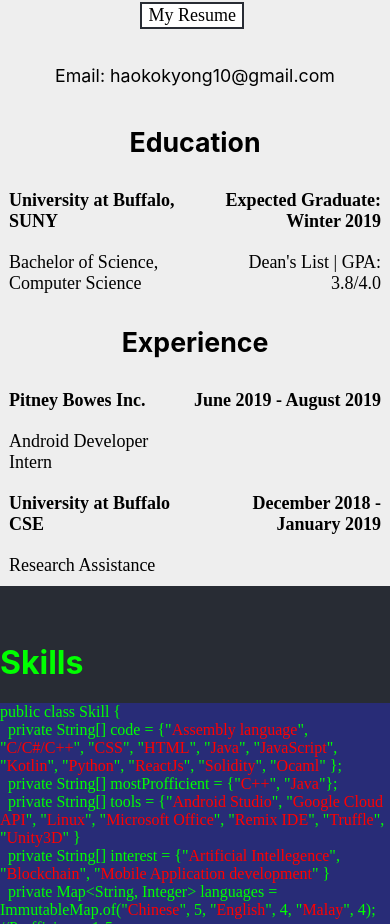
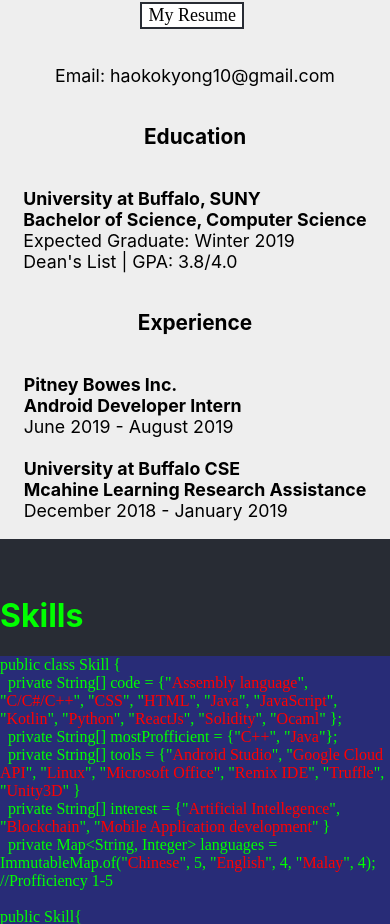
Before and after one commit to Scravlon/react-web-page, a React (Create React App) app: page / in a window 390 px wide. Shown: the part 1282-2206 px from the top of the page. Built offline with nearby package versions, Linux system fonts and the light colour scheme; a web font is replaced by a local one.

Commit message:
Mobile friendlier

```diff
--- a/src/AboutMeMob.js
+++ b/src/AboutMeMob.js
@@ -38,45 +38,30 @@
         </p>
           <p>Email: haokokyong10@gmail.com</p>
 
-        <h2>
-          Education
-        </h2>
-        <table className="tg">
-        <tbody>
-          <tr>
-            <td className="tg-0pky"><strong>University at Buffalo, SUNY</strong></td>
-            <td className="tg-dvpl"><strong>Expected Graduate: Winter 2019</strong></td>
-          </tr>
-          <tr>
-            <td className="tg-0pky">Bachelor of Science, Computer Science</td>
-            <td className="tg-dvpl">Dean's List | GPA: 3.8/4.0</td>
-          </tr>
-          </tbody>
-        </table>
+        <h3>
+          <strong>Education</strong>
+        </h3>
+        <p>
+          <strong>University at Buffalo, SUNY</strong><br/>
+          <strong>Bachelor of Science, Computer Science</strong><br/>
+          Expected Graduate: Winter 2019<br/>
+          Dean's List | GPA: 3.8/4.0
+        </p>
 
-                <h2>
+                <h3>
                   Experience
-                </h2>
-                <table className="tg">
-                <tbody>
-                  <tr>
-                    <td className="tg-0pky"><strong>Pitney Bowes Inc.</strong></td>
-                    <td className="tg-dvpl"><strong>June 2019 - August 2019</strong></td>
-                  </tr>
-                  <tr>
-                    <td className="tg-0pky">Android Developer Intern</td>
-                    <td className="tg-dvpl"></td>
-                  </tr>
-                  <tr>
-                    <td className="tg-0pky"><strong>University at Buffalo CSE</strong></td>
-                    <td className="tg-dvpl"><strong>December 2018 - January 2019 </strong></td>
-                  </tr>
-                  <tr>
-                    <td className="tg-0pky">Research Assistance</td>
-                    <td className="tg-dvpl"></td>
-                  </tr>
-                  </tbody>
-                </table>
+                </h3>
+
+                <p>
+                  <strong>Pitney Bowes Inc.</strong><br/>
+                  <strong>Android Developer Intern</strong><br/>
+                June 2019 - August 2019<br/> <br/>
+
+                  <strong>University at Buffalo CSE</strong><br/>
+                  <strong>Mcahine Learning Research Assistance</strong><br/>
+                  December 2018 - January 2019<br/>
+                </p>
+
 
       </div>
     </div>
```
